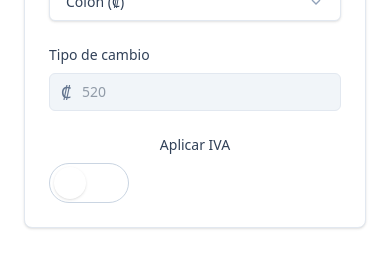
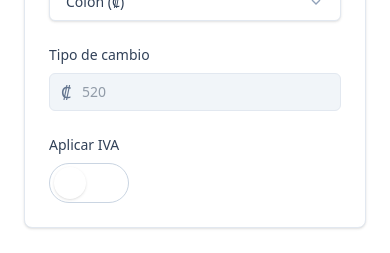
Before and after one commit to JosueMatamoros/SEN_Cotizaciones, a React (Vite) app in the folder frontend/: page / in a window 390 px wide. Shown: the part 1640-1893 px from the top of the page. Built offline with nearby package versions, Linux system fonts and the light colour scheme.

Commit message:
fix: iva placement

```diff
--- a/frontend/src/section/form.jsx
+++ b/frontend/src/section/form.jsx
@@ -166,7 +166,7 @@ export default function FormSection({
         />
 
         <Card title="Detalles de cotización" className="mt-8" icon={<FileText size={20} />}>
-          <div className="flex flex-col md:flex-row gap-6 items-center justify-around">
+          <div className="flex flex-col md:flex-row gap-6 items-center justify-around ">
             <div className="w-full md:w-1/3">
               <label className="block mb-2 text-sm font-medium text-slate-700">Moneda</label>
               <CustomSelect value={moneda} onChange={setMoneda} />
@@ -187,8 +187,8 @@ export default function FormSection({
               </div>
             </div>
 
-            <div className="w-full md:w-1/3 flex flex-col items-center md:items-start">
-              <label className="block mb-2 text-sm font-medium text-slate-700">Aplicar IVA</label>
+            <div className=" md:w-1/3 w-full flex flex-col items-start  ">
+              <label className="mb-2 text-sm font-medium text-slate-700">Aplicar IVA</label>
               <Toggle checked={aplicarIVA} onChange={setAplicarIVA} />
             </div>
           </div>
```
Also changed, not shown: frontend/public/assets/.png (added), frontend/public/assets/footer-sen.png.
